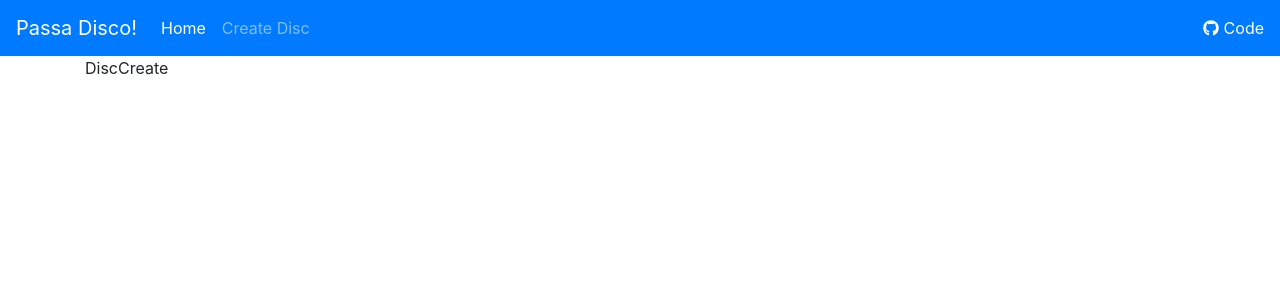
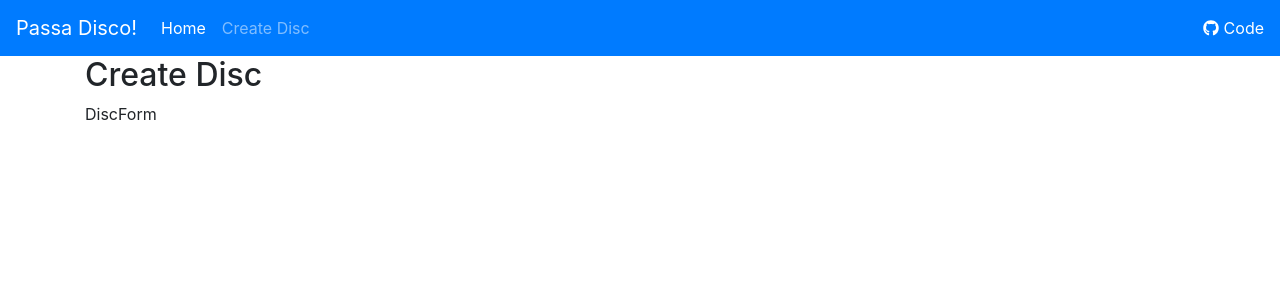
Before and after one commit to jhgv/passa-disco, a React (Create React App) app in the folder frontend/: page /discs/create in a window 1280 px wide. Shown: the top 300 px of the page. Built offline with nearby package versions, Linux system fonts and the light colour scheme.

Commit message:
seeting the application up for using redux and redux form

```diff
--- a/frontend/package.json
+++ b/frontend/package.json
@@ -20,6 +20,7 @@
     "react-router-dom": "^5.0.0",
     "react-scripts": "3.0.1",
     "redux": "^4.0.1",
+    "redux-form": "^8.2.0",
     "redux-thunk": "^2.3.0"
   },
   "scripts": {
--- /dev/null
+++ b/frontend/src/actions/types.js
@@ -0,0 +1,5 @@
+export const CREATE_DISC = 'CREATE_DISC';
+export const FETCH_DISCS = 'FETCH_DISCS';
+export const FETCH_DISC = 'FETCH_DISC';
+export const UPDATE_DISC = 'UPDATE_DISC';
+export const DELETE_DISC = 'DELETE_DISC';
--- a/frontend/src/components/disc/DiscCreate.js
+++ b/frontend/src/components/disc/DiscCreate.js
@@ -1,8 +1,14 @@
 import React from 'react';
+import DiscForm from './DiscForm';
 
 class DiscCreate extends React.Component {
   render() {
-    return <div>DiscCreate</div>;
+    return (
+      <div>
+        <h2>Create Disc</h2>
+        <DiscForm />
+      </div>
+    );
   }
 }
 
--- /dev/null
+++ b/frontend/src/components/disc/DiscForm.js
@@ -0,0 +1,9 @@
+import React from 'react';
+
+class DiscForm extends React.Component {
+  render() {
+    return <div>DiscForm</div>;
+  }
+}
+
+export default DiscForm;
--- a/frontend/src/index.js
+++ b/frontend/src/index.js
@@ -5,7 +5,17 @@ import 'bootstrap/dist/css/bootstrap.min.css';
 import 'bootstrap/dist/js/bootstrap.bundle.min';
 import React from 'react';
 import ReactDOM from 'react-dom';
+import { Provider } from 'react-redux';
+import { createStore } from 'redux';
 
 import App from './components/App';
+import reducers from './reducers';
 
-ReactDOM.render(<App />, document.querySelector('#root'));
+const store = createStore(reducers);
+
+ReactDOM.render(
+  <Provider store={store}>
+    <App />
+  </Provider>,
+  document.querySelector('#root')
+);
--- /dev/null
+++ b/frontend/src/reducers/index.js
@@ -0,0 +1,5 @@
+import { combineReducers } from 'redux';
+
+export default combineReducers({
+  removeMe: { title: 'remove me' }
+});
```
Also changed, not shown: frontend/src/actions/index.js (added), 1 other file (tests, documents, lock files or other folders).
